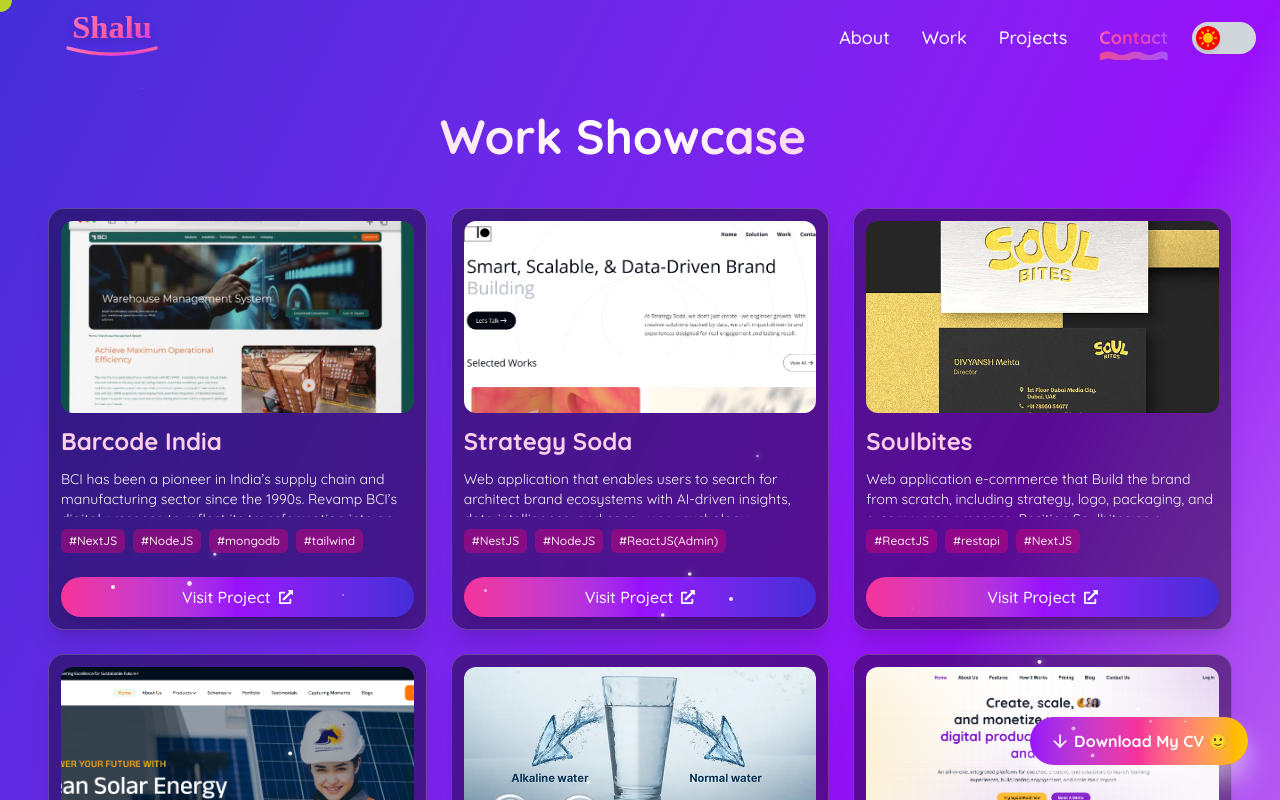
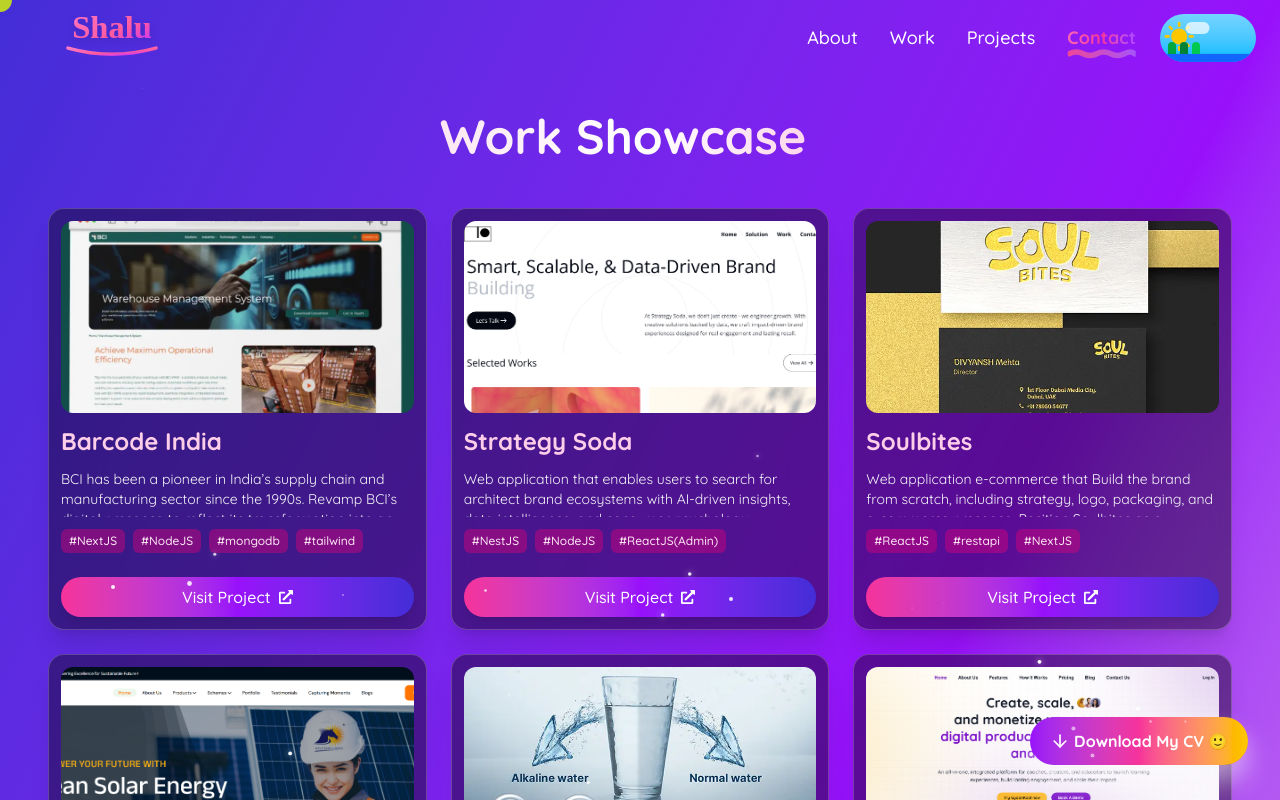
Before and after one commit to Shalu5555/ShaluCode, a Next.js app: page /projects in a window 1280 px wide. Shown: the top 800 px of the page. Built offline with nearby package versions, Linux system fonts and the light colour scheme.

Commit message:
add toggle

```diff
--- a/src/components/SVG/curlyBorder.js
+++ b/src/components/SVG/curlyBorder.js
@@ -2,7 +2,7 @@
 const CurlyBorder = () => {
 
     return (
-        <span className="absolute -bottom-2 left-1/2 -translate-x-1/2 w-[100%] h-[10px]">
+        <span className="absolute -bottom-2 left-1/2 -translate-x-1/2 w-[100%] h-4 ">
             <svg
                 viewBox="0 0 200 20"
                 xmlns="http://www.w3.org/2000/svg"
@@ -11,7 +11,7 @@
                 <path
                     d="M5 15 Q 25 5, 45 15 T 85 15 T 125 15 T 165 15 T 195 15 "
                     stroke="url(#grad1)"
-                    strokeWidth="20"
+                    strokeWidth="16"
                     fill="transparent"
                     strokeLinecap="round"
                 />
--- /dev/null
+++ b/src/layout/dayNightToggle.js
@@ -0,0 +1,112 @@
+
+import { motion } from "framer-motion";
+import { useTheme } from "next-themes";
+import { useState, useEffect } from "react";
+import { BsMoonStarsFill } from "react-icons/bs";
+import { MdSunny } from "react-icons/md";
+
+const DayNightToggle = () => {
+  const { resolvedTheme, setTheme } = useTheme();
+  const [mounted, setMounted] = useState(false);
+
+  useEffect(() => setMounted(true), []);
+  if (!mounted) return null;
+
+  const isDark = resolvedTheme === "dark";
+
+  return (
+    <div
+      className={`relative w-20 md:w-24 h-10 md:h-12 rounded-full overflow-hidden cursor-pointer
+        ${isDark
+          ? "bg-gradient-to-b from-[#0d0d26] to-[#1a1a40]"
+          : "bg-gradient-to-b from-sky-300 to-sky-400"}
+      `}
+      onClick={() => setTheme(isDark ? "light" : "dark")}
+    >
+      {/* Stars (night only) */}
+      {isDark && (
+        <motion.div className="absolute inset-0">
+          {[...Array(8)].map((_, i) => (
+            <motion.span
+              key={i}
+              className="absolute w-[2px] h-[2px] bg-white rounded-full"
+              style={{
+                top: `${Math.random() * 70}%`,
+                left: `${Math.random() * 90}%`,
+              }}
+              animate={{ opacity: [0.3, 1, 0.3] }}
+              transition={{ duration: 2, repeat: Infinity, delay: i * 0.2 }}
+            />
+          ))}
+        </motion.div>
+      )}
+
+      {/* Sun / Moon path */}
+      <motion.div
+        className="absolute"
+        initial={false}
+        animate={{
+          x: isDark ? ["5%", "50%", "90%"] : ["60%", "50%", "10%"],
+          y: ["10%", "20%", "20%"],
+        }}
+        transition={{ duration: 1.8, ease: "easeInOut" }}
+      >
+        {isDark ? (
+          <BsMoonStarsFill className="text-white w-5 h-5" />
+        ) : (
+          <MdSunny className="text-yellow-400 md:w-8 w-6 h-6 md:h-8" />
+        )}
+      </motion.div>
+
+      {/* Clouds (day only) */}
+      {!isDark && (
+        <motion.div
+          className="absolute w-4 md:w-6 h-2 md:h-3 bg-white rounded-full top-2 left-10 opacity-70"
+          animate={{ x: [10, -15, 10] }}
+          transition={{ duration: 4, repeat: Infinity }}
+        />
+      )}
+
+      {/* Tiny trees at bottom (day only) */}
+      {!isDark && (
+        <div className="absolute bottom-2 left-2 flex gap-1">
+          <motion.div
+            className="w-2 h-3 bg-green-600 rounded-t-full"
+            animate={{ scale: [1, 1.1, 1] }}
+            transition={{ duration: 2, repeat: Infinity }}
+          />
+          <motion.div
+            className="w-2 h-3 bg-green-700 rounded-t-full"
+            animate={{ scale: [1.1, 1, 1.1] }}
+            transition={{ duration: 2.5, repeat: Infinity }}
+          />
+          <motion.div
+            className="w-2 h-3 bg-green-500 rounded-t-full"
+            animate={{ scale: [1, 1.1, 1] }}
+            transition={{ duration: 2, repeat: Infinity }}
+          />
+        </div>
+      )}
+
+      {/* Water strip (day/night) */}
+      <motion.div
+        className={`absolute bottom-0 left-0 w-full h-2 ${
+          isDark ? "bg-blue-900" : "bg-blue-600"
+        } opacity-90`}
+        animate={{ y: [0, -1, 0] }}
+        transition={{ duration: 2, repeat: Infinity }}
+      />
+
+      {/* Moon reflection (night only) */}
+      {isDark && (
+        <motion.div
+          className="absolute bottom-[2px] left-1/2 -translate-x-1/2 w-6 h-1 rounded-full bg-white/30"
+          animate={{ opacity: [0.3, 0.7, 0.3] }}
+          transition={{ duration: 2, repeat: Infinity }}
+        />
+      )}
+    </div>
+  );
+};
+
+export default DayNightToggle;
--- a/src/layout/header.js
+++ b/src/layout/header.js
@@ -4,17 +4,16 @@
 import Link from "next/link";
 import { useRouter } from "next/router";
 import { useTheme } from "next-themes";
-import { FaSun, FaMoon } from "react-icons/fa";
 import Logo from "@/components/Logo";
 import { BsMoonStarsFill } from "react-icons/bs";
 import { MdSunny } from "react-icons/md";
 import { FiMenu, FiX } from "react-icons/fi";
 import CurlyBorder from "@/components/SVG/curlyBorder";
+import DayNightToggle from "./dayNightToggle";
 
 const navLinks = [
   { name: "About", href: "#about", id: "about" },
   { name: "Work", href: "#work", id: "work" },
-  // { name: "Skills", href: "#skills", id: "skills" },
   { name: "Projects", href: "/projects", id: "projects" },
   { name: "Contact", href: "#contact", id: "contact" },
 ];
@@ -58,18 +57,7 @@
         entries.forEach((entry) => {
           if (entry.isIntersecting) {
             const newSection = entry.target.id.toLowerCase();
-
-            // Update active section state
             setActiveSection(newSection);
-
-            // Update URL hash without reloading the page
-            // if (router.pathname === "/") {
-            //   window.history.replaceState(
-            //     null,
-            //     "",
-            //     `/#${newSection}`
-            //   );
-            // }
           }
         });
       },
@@ -88,7 +76,6 @@
     return () => window.removeEventListener("keydown", handleEsc);
   }, []);
 
-
   const handleNavClick = (e, link) => {
     if (link.href.startsWith("#")) {
       e.preventDefault();
@@ -100,12 +87,13 @@
       } else {
         router.push(`/#${sectionId}`);
       }
-      setIsDrawerOpen(false);
+    } else {
+      router.push(link.href);
     }
+    setIsDrawerOpen(false);
   };
+
   const isDark = resolvedTheme === "dark";
-
-  // If not mounted yet, don't render theme-dependent UI (prevents flicker/hydration mismatch)
   if (!mounted) { }
 
   return (
@@ -121,7 +109,7 @@
           <Logo />
         </div>
         <nav className="hidden md:flex items-center space-x-6 text-lg font-medium relative">
-          <div className="flex space-x-8">
+          <div className="flex space-x-8 ">
             {navLinks.map((link) => {
               const isActive = activeSection === link.id;
               return (
@@ -129,17 +117,18 @@
                   key={link.href}
                   href={link.href}
                   onClick={(e) => handleNavClick(e, link)}
-                  className={`cursor-pointer relative transition-colors ${isActive ? "font-bold bg-gradient-to-r from-pink-400 via-pink-500 to-purple-500 bg-clip-text text-transparent" : " text-white"}`}
+                  className={`cursor-pointer relative transition-colors ${isActive ? " font-bold bg-gradient-to-r from-pink-400 via-pink-500 to-purple-500 bg-clip-text text-transparent" : " text-white"}`}
                 >
                   {link.name}
-
                   {isActive && (<CurlyBorder />)}
                 </Link>
               );
             })}
           </div>
 
-          <div
+          <DayNightToggle />
+
+          {/* <div
             className="relative w-16 h-8 rounded-full bg-gray-300 dark:bg-gray-700 cursor-pointer flex items-center p-1"
             onClick={() => setTheme(isDark ? "light" : "dark")}
           >
@@ -155,11 +144,11 @@
                 <MdSunny className="text-yellow-400 w-5 h-5" />
               )}
             </motion.div>
-          </div>
+          </div> */}
         </nav>
 
         <div className="flex items-center space-x-2 md:hidden">
-          <div
+          {/* <div
             className="relative w-13 h-7 rounded-full bg-gray-300 dark:bg-gray-700 cursor-pointer flex items-center p-1"
             onClick={() => setTheme(isDark ? "light" : "dark")}
           >
@@ -175,7 +164,9 @@
                 <MdSunny className="text-yellow-400 w-4 h-4" />
               )}
             </motion.div>
-          </div>
+          </div> */}
+
+          <DayNightToggle />
 
           {/* Drawer Toggle */}
           <button
@@ -216,9 +207,7 @@
                 href={link.href}
                 onClick={(e) => handleNavClick(e, link)}
                 className={`text-lg border-b-2 w-full ${activeSection === link.id
-                  ? "font-bold text-pink-500"
-                  : "text-gray-200"
-                  }`}
+                  ? "font-bold text-pink-500" : "text-gray-200"}`}
               >
                 {link.name}
               </Link>
```
